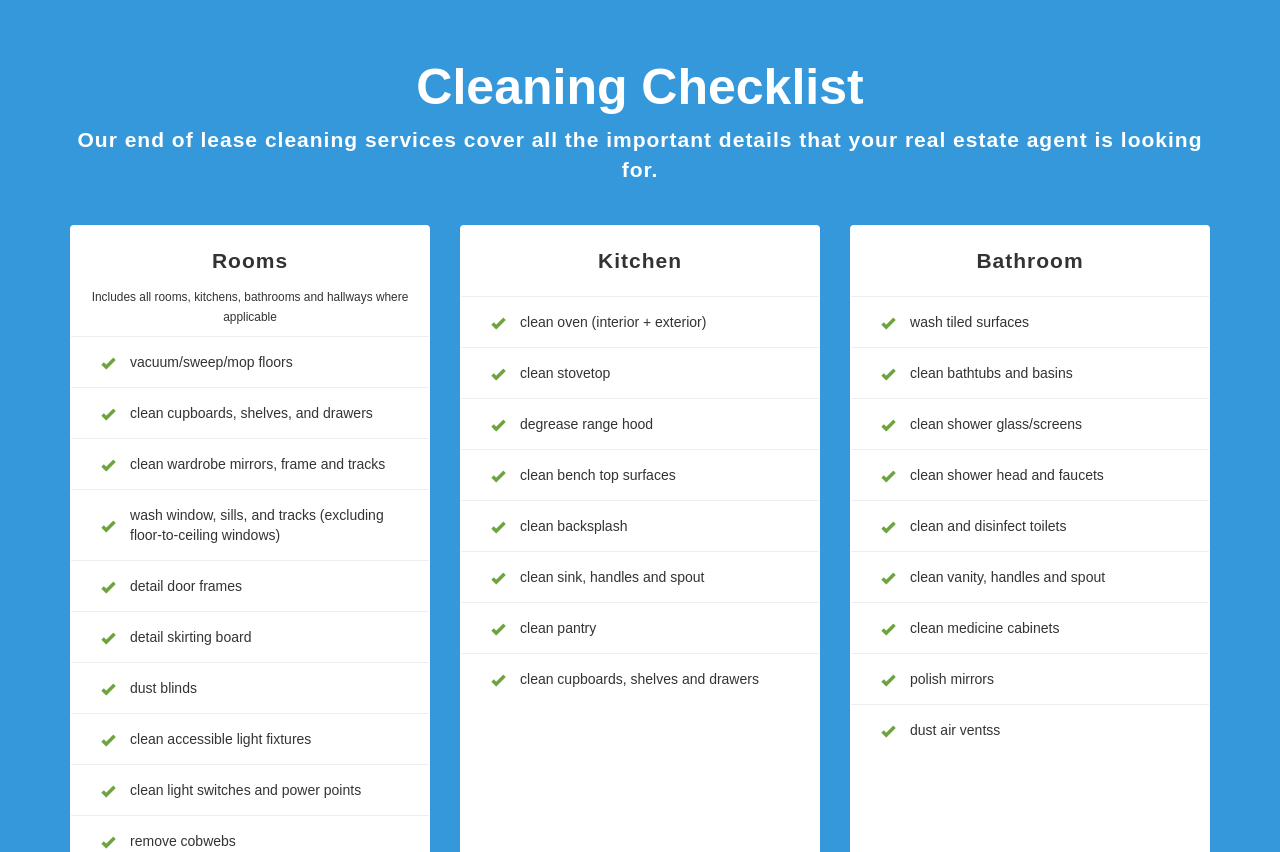
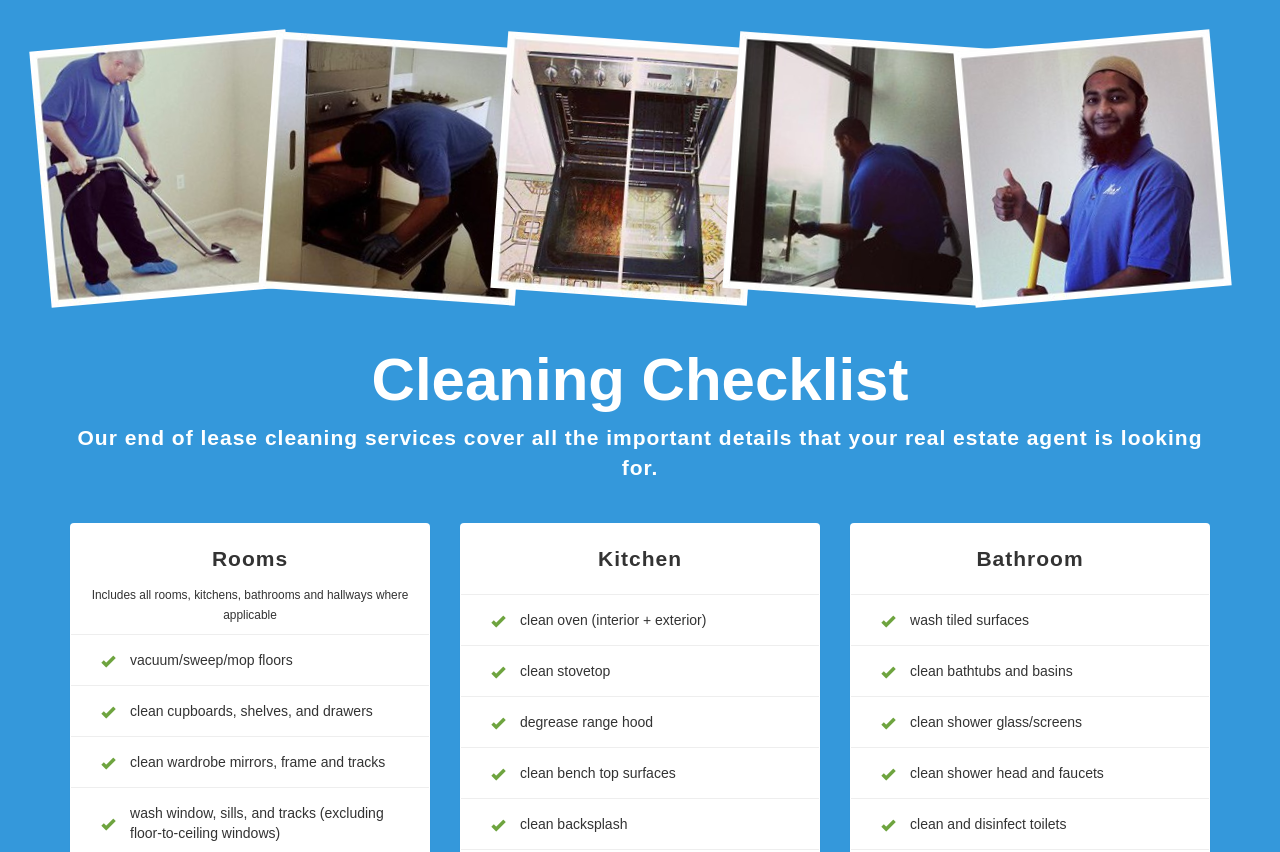
Before and after one commit to strongwarmi/Neat, a plain HTML site: page index.html in a window 1280 px wide. Shown: the top 852 px of the page. Drawn offline with nearby package versions, Linux system fonts and the light colour scheme; a web font is replaced by a local one.

Commit message:
inserte las imagenes con movimiento al ejecutarse hover, vista solo para desktop aun debo adaptarlo para que sea responsive

```diff
--- a/css/main.css
+++ b/css/main.css
@@ -16,23 +16,26 @@ body{
 .bg-skyblue{
   background-color: #3498db;
 }
+.text-skyblue{
+  color: #3498db;
+}
 .white{
   color: white;
 }
 h1{
-  font-size: 5rem;
+  font-size: 6rem;
   font-weight: 600;
 }
 .subtitulo{
   margin-bottom: 40px;
 }
-/*cleaning checklist*/
 p{
   font-size: 1.5em;
   font-weight: bold;
   letter-spacing: 1px;
   margin-top:10px;
 }
+/*cleaning checklist*/
 .panel div{
   padding: 10px;
 }
@@ -110,3 +113,43 @@ footer a:hover{
 .abn{
   margin-left: 100px;
 }
+/*galery*/
+.galery{
+  padding: 0 40px 30px 40px;
+  display: flex;
+}
+.cleaning,
+.img-rotate-left,
+.img-rotate-right{
+  position: relative;
+}
+.cleaning,
+.img-rotate-left{
+  transform: rotateZ(4deg);
+  transition: 0.2s linear;
+}
+.img-rotate-right{
+  transform: rotateZ(-5deg);
+  transition: 0.2s linear;
+}
+.img-rotate-left:hover{
+  transform: rotateZ(10deg);
+}
+.cleaning:hover{
+  transform: rotateZ(0deg);
+}
+.img-rotate-right:hover{
+  transform: rotateZ(-10deg);
+}
+.cleaner{
+  left: -30px;
+}
+.cleaning{
+  left: -55px;
+}
+.window{
+  left: -80px;
+}
+.exit{
+  left: -104px;
+}
--- a/index.html
+++ b/index.html
@@ -12,7 +12,17 @@
     <link href="css/icons.data.svg.css" rel="stylesheet">
   </head>
   <body>
+    <section class="">
+
+    </section>
     <section id="cleaning-checklist" class="section bg-skyblue">
+      <div class="galery">
+        <img class="img-rotate-right" srcset="assets/img/carpet-steam-cleaning.jpg" alt="carpet-steam-cleaning">
+        <img class="img-rotate-left cleaner" src="assets/img/oven-cleaner.jpg" alt="oven-cleaner">
+        <img class="cleaning" src="assets/img/oven-cleaning.jpg" alt="oven-cleaning">
+        <img class="img-rotate-left window" src="assets/img/window-cleaner.jpg" alt="window-cleaner">
+        <img class="img-rotate-right exit" src="assets/img/exit-cleaner.jpg" alt="exit-cleaner">
+      </div>
       <div class="container">
         <div class="row container text-center white">
           <h1>Cleaning Checklist</h1>
@@ -192,6 +202,17 @@
         </div>
       </div>
     </section>
+    <section class="section bg-humo">
+      <div class="container-fluid">
+        <div class="panel panel-default">
+          <div class="row container text-center">
+            <h1 class="text-skyblue">Get Your Quote</h1>
+            <p class="subtitulo">Let us know the details of your home and we'll provide you with an instant quote.</p>
+          </div>
+        </div>
+      </div>
+
+    </section>
     <footer class="section bg-skyblue">
       <div class="container text-center">
         <div class="col-sm-12">
@@ -216,7 +237,6 @@
         </div>
       </div>
     </footer>
-
     <!-- jQuery (necesario para que funcionen los componentes de Bootstrap) -->
     <script src="https://ajax.googleapis.com/ajax/libs/jquery/1.11.0/jquery.min.js"></script>
     <!-- Incluir todos tus scripts apartir de este punto -->
```
